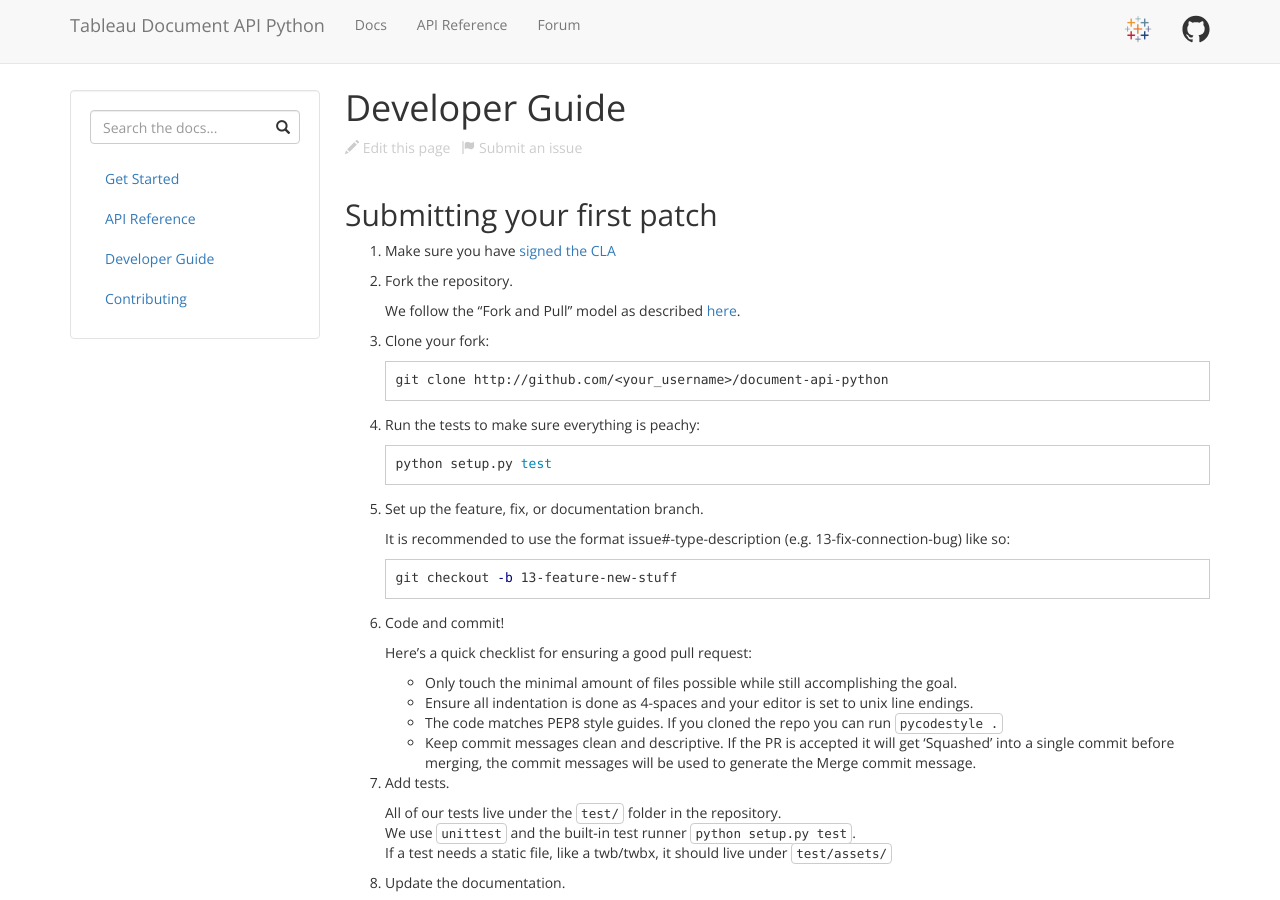
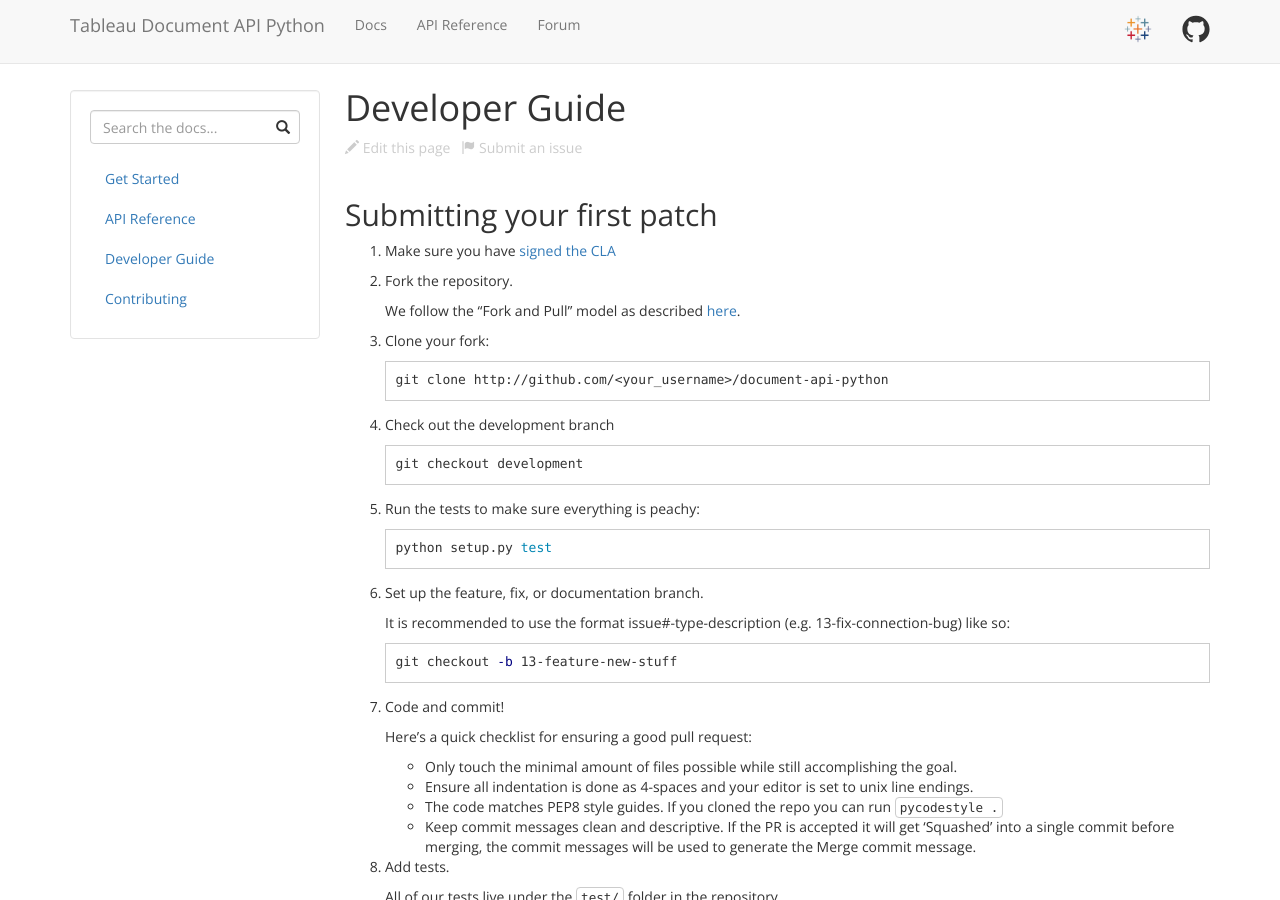
Before and after one commit to tableau/document-api-python, a Jekyll site: the page built from docs/docs/dev-guide.md, in a window 1280 px wide and 900 px high. Built offline with Jekyll 4.4.1, drawn with Linux system fonts in a browser that asks for light colours; nearby versions of some CDN libraries.

Commit message:
added reference to using the development branch

````diff
--- a/docs/docs/dev-guide.md
+++ b/docs/docs/dev-guide.md
@@ -15,6 +15,12 @@
 
    ```shell
    git clone http://github.com/<your_username>/document-api-python
+   ```
+
+1. Check out the development branch
+
+   ```shell
+   git checkout development
    ```
 
 1. Run the tests to make sure everything is peachy:
````
